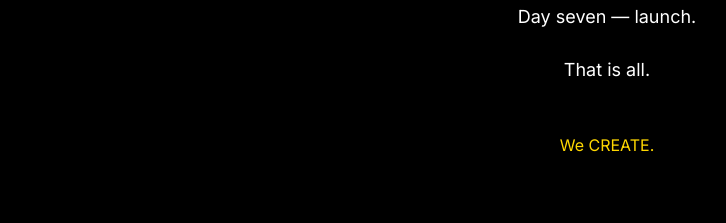
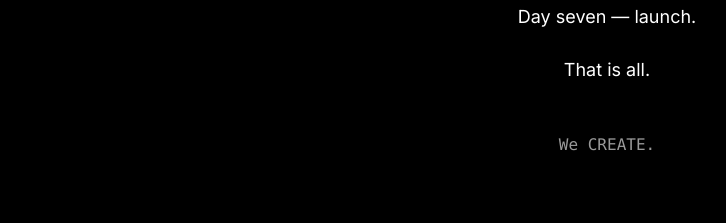
Before and after one commit to post-meta/seventhday, a Next.js app: page / in a window 1280 px wide. Shown: the part 1363-1586 px from the top of the page, without its empty margins (33-759 px from the left). Built offline with nearby package versions, Linux system fonts and the light colour scheme.

Commit message:
Change 'We CREATE' to white and use mono font
- Change color from holy-gold to white/60
- Use font-mono for consistency with Hero section
- Matches typewriter aesthetic throughout site

```diff
--- a/app/components/Manifesto.tsx
+++ b/app/components/Manifesto.tsx
@@ -77,7 +77,7 @@ export default function Manifesto() {
                     {/* Gold tagline at bottom */}
                     <motion.p
                         variants={itemVariants}
-                        className="mt-12 font-sans text-sm text-holy-gold md:text-base"
+                        className="mt-12 font-mono text-sm text-white/60 md:text-base"
                     >
                         We CREATE.
                     </motion.p>
```
